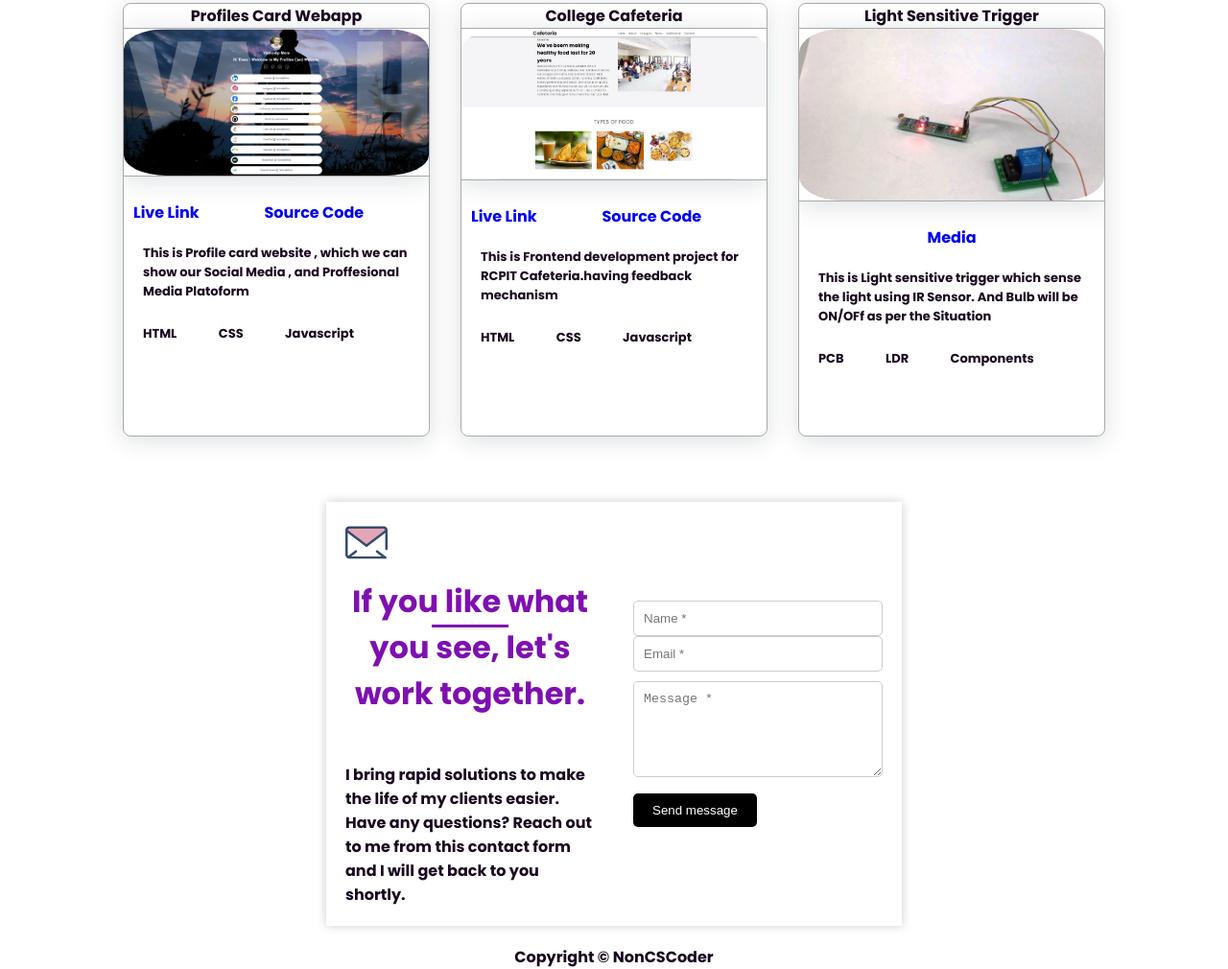
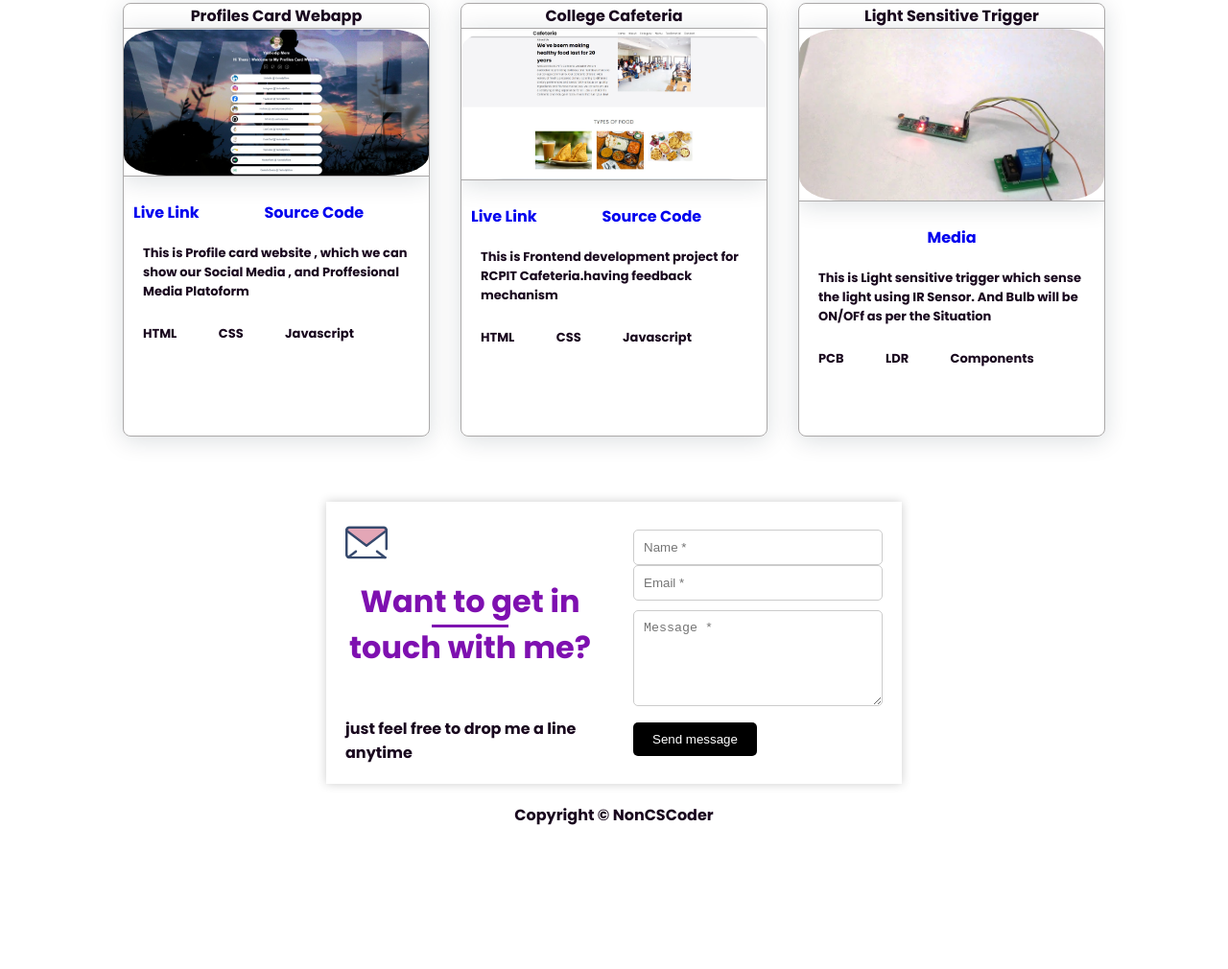
Before and after one commit to yashodipmore/Portfolio-NonCSCoder, a plain HTML site: page index.html in a window 1280 px wide. Shown: the part 3889-4899 px from the top of the page at 96% size. After the commit the page ends 4751 px from the top, so only its background shows below. Drawn offline with nearby package versions, Linux system fonts and the light colour scheme; no server answers.

Commit message:
Update index.html

```diff
--- a/index.html
+++ b/index.html
@@ -327,11 +327,10 @@
                         <img src="Assets\img\icon-5.svg" width="44" height="44" loading="lazy" alt="envelop icon">
                       </div>
 
-                      <h2 class="h2 section-title">If you like what you see, let's work together.</h2>
+                      <h2 class="h2 section-title">Want to get in touch with me? </h2>
 
                       <p class="section-text">
-                        I bring rapid solutions to make the life of my clients easier. Have any questions? Reach out to me from
-                        this contact form and I will get back to you shortly.
+                        just feel free to drop me a line anytime
                       </p>
 
                     </div>
```
